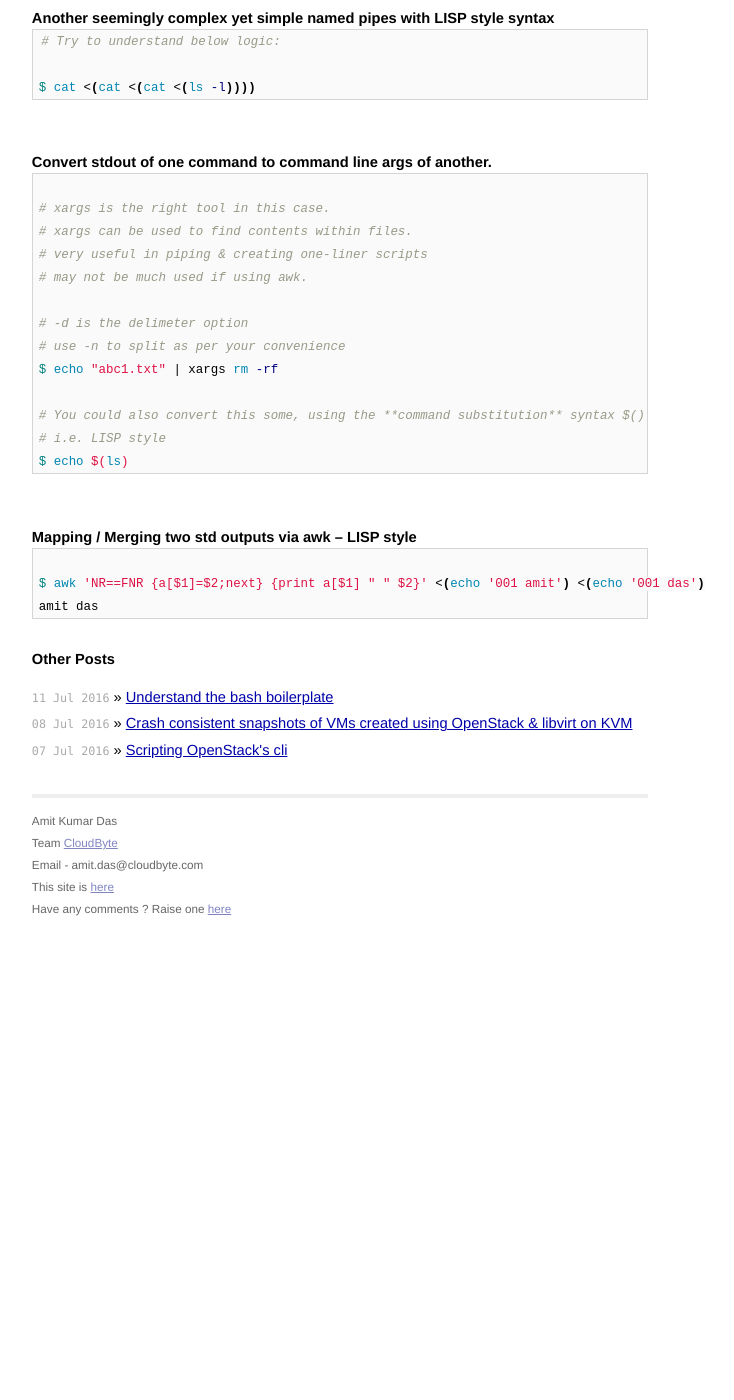
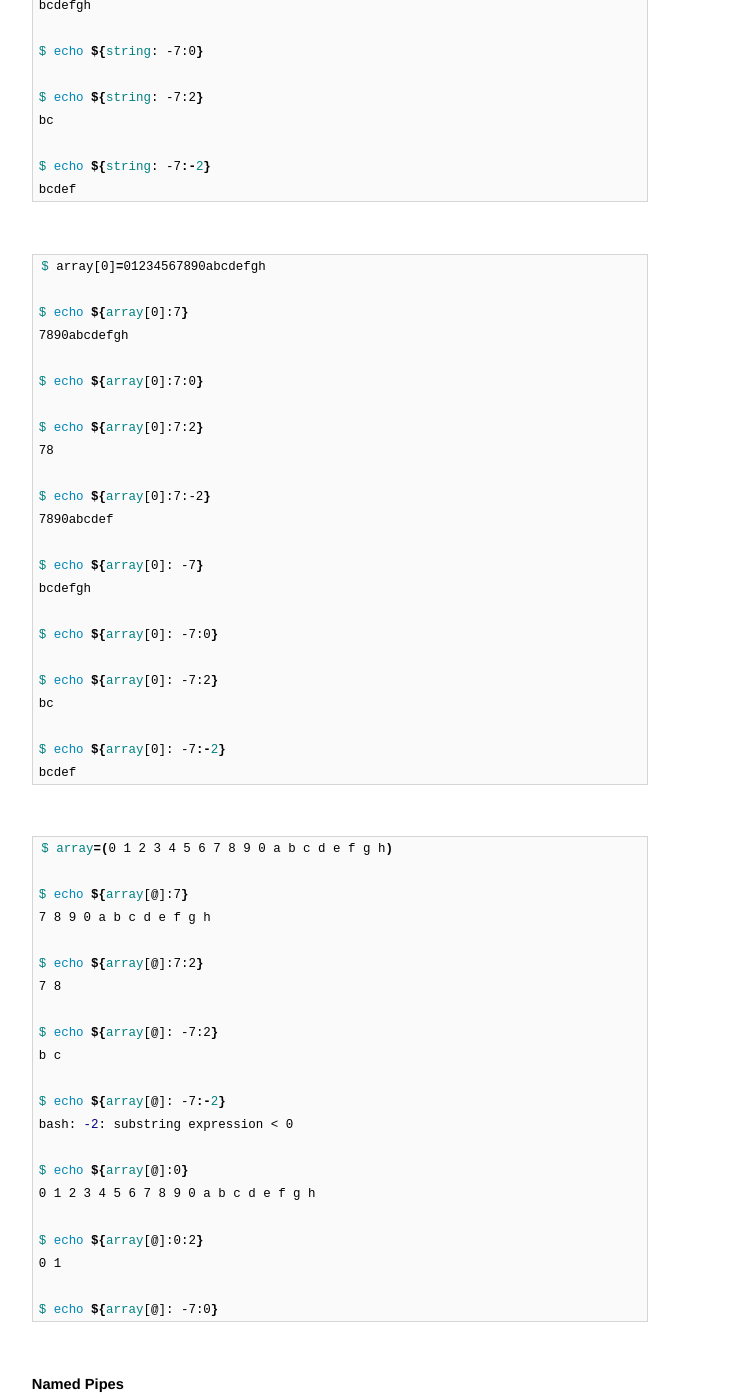
Before and after one commit to AmitKumarDas/amitkumardas.github.io, a Jekyll site: the page built from _posts/2016-07-06-scripting-you-wanted-to-master.md, in a window 1280 px wide and 1400 px high, scrolled down 565 px. Shown: the whole window, without its empty margins (300-1034 px from the left). Built offline with Jekyll 4.4.1, drawn with Linux system fonts in a browser that asks for light colours; before the commit the page ends 1497 px from its top, so only the background shows below that; some of the changed text lies outside the part shown.

Commit message:
Update 2016-07-06-scripting-you-wanted-to-master.md

````diff
--- a/_posts/2016-07-06-scripting-you-wanted-to-master.md
+++ b/_posts/2016-07-06-scripting-you-wanted-to-master.md
@@ -4,6 +4,93 @@ title: Scripting that you wanted to master
 ---
 
 # Scripting that you wanted to master
+
+<br />
+
+## Expansion using positional parameters
+
+- [Shell parameter expansion](https://www.gnu.org/software/bash/manual/html_node/Shell-Parameter-Expansion.html)
+
+```bash
+
+$ string=01234567890abcdefgh
+
+$ echo ${string:7}
+7890abcdefgh
+
+$ echo ${string:7:0}
+
+$ echo ${string:7:2}
+78
+
+$ echo ${string:7:-2}
+7890abcdef
+
+$ echo ${string: -7}
+bcdefgh
+
+$ echo ${string: -7:0}
+
+$ echo ${string: -7:2}
+bc
+
+$ echo ${string: -7:-2}
+bcdef
+```
+
+<br />
+
+```bash
+$ array[0]=01234567890abcdefgh
+
+$ echo ${array[0]:7}
+7890abcdefgh
+
+$ echo ${array[0]:7:0}
+
+$ echo ${array[0]:7:2}
+78
+
+$ echo ${array[0]:7:-2}
+7890abcdef
+
+$ echo ${array[0]: -7}
+bcdefgh
+
+$ echo ${array[0]: -7:0}
+
+$ echo ${array[0]: -7:2}
+bc
+
+$ echo ${array[0]: -7:-2}
+bcdef
+```
+
+<br />
+
+```bash
+$ array=(0 1 2 3 4 5 6 7 8 9 0 a b c d e f g h)
+
+$ echo ${array[@]:7}
+7 8 9 0 a b c d e f g h
+
+$ echo ${array[@]:7:2}
+7 8
+
+$ echo ${array[@]: -7:2}
+b c
+
+$ echo ${array[@]: -7:-2}
+bash: -2: substring expression < 0
+
+$ echo ${array[@]:0}
+0 1 2 3 4 5 6 7 8 9 0 a b c d e f g h
+
+$ echo ${array[@]:0:2}
+0 1
+
+$ echo ${array[@]: -7:0}
+```
 
 <br />
 
````
